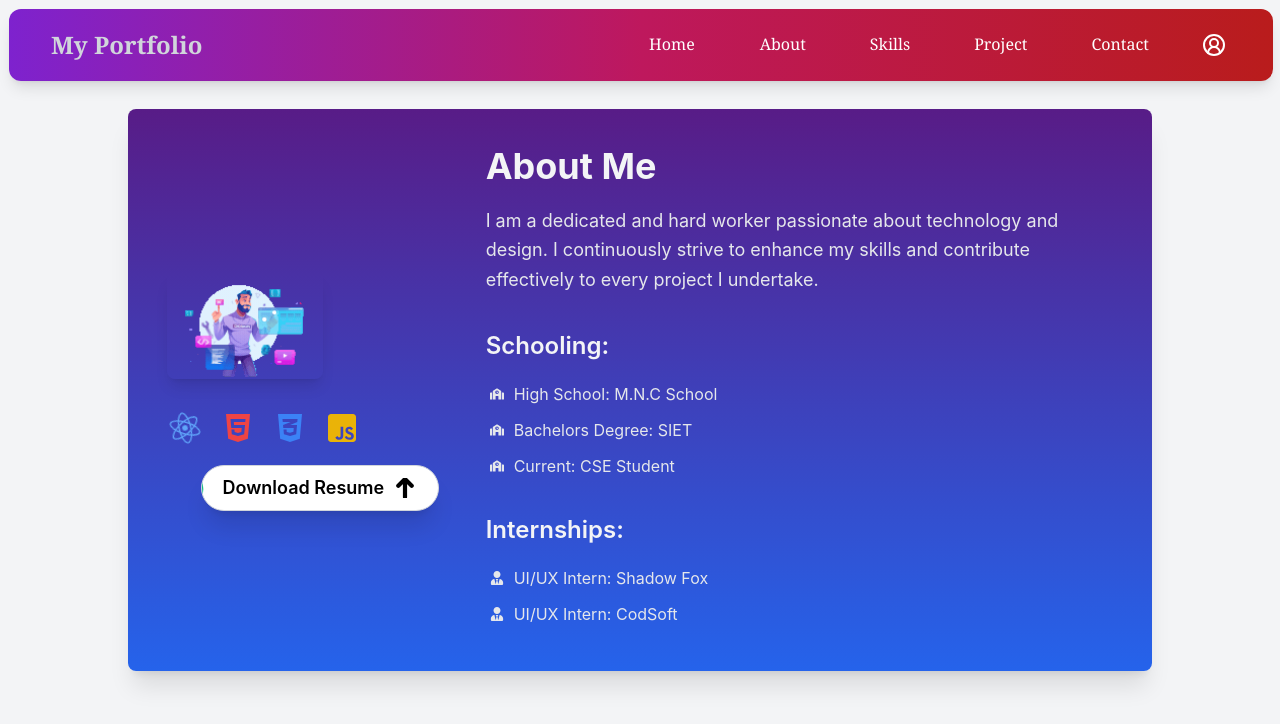
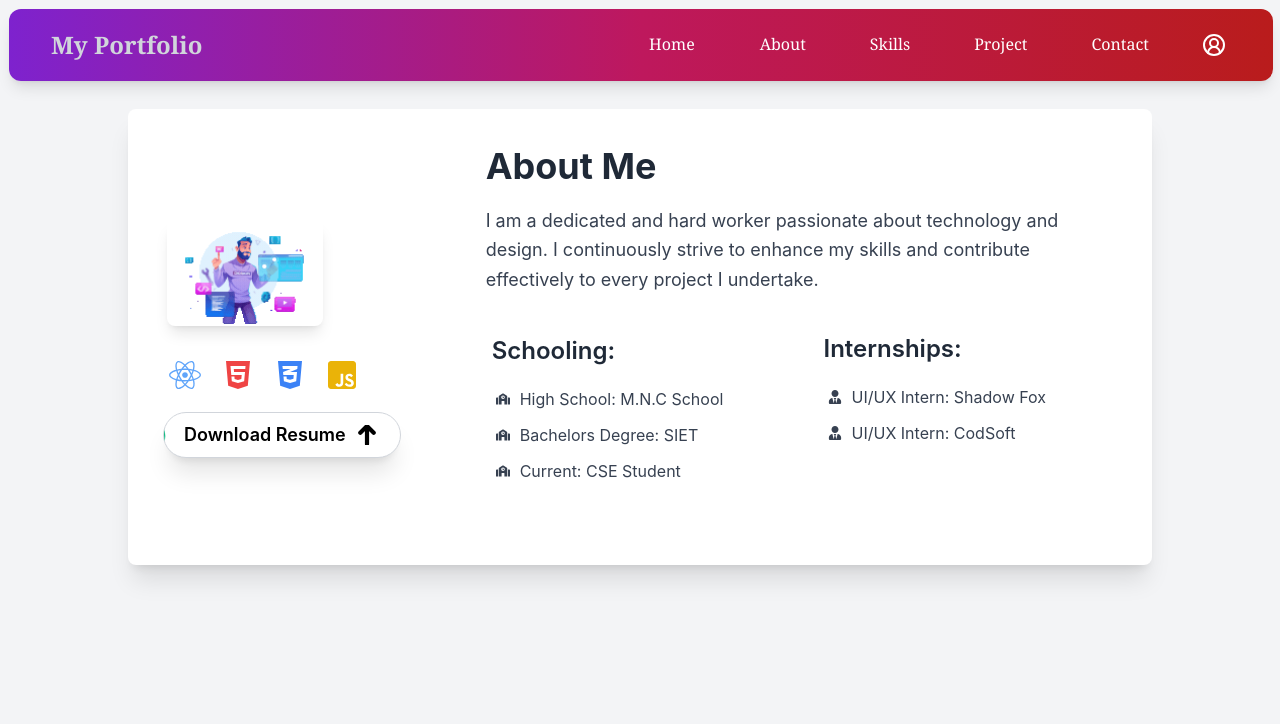
Before and after one commit to ranjiths-17904/React, a React (Vite) app in the folder sample/: page /About in a window 1280 px wide. Shown: the top 724 px of the page. Built offline with nearby package versions, Linux system fonts and the light colour scheme.

Commit message:
About update

```diff
--- a/sample/src/pages/About.jsx
+++ b/sample/src/pages/About.jsx
@@ -14,9 +14,8 @@ const About = () => {
   }, []);
 
   return (
-    <div className="flex flex-col lg:flex-row items-center p-8 bg-gradient-to-b from-purple-900 to-blue-600 rounded-lg shadow-xl w-full max-w-screen-lg mx-auto animate-fadeIn">
-
-      {/* Left Section - Profile & Skills */}
+    <div className="flex flex-col lg:flex-row items-center p-8 bg-white shadow-xl rounded-lg w-full max-w-screen-lg mx-auto">
+      {/* Left Section - Profile & Resume Button */}
       <div className="lg:w-1/3 w-full flex flex-col items-center lg:items-start mb-6 lg:mb-0">
         <div
           className="relative mb-6"
@@ -28,12 +27,13 @@ const About = () => {
             alt="Profile"
             className={`transition-transform duration-500 ease-in-out transform ${
               hovered ? 'scale-110 translate-x-3' : 'scale-100'
-            } w-full max-w-xs lg:max-w-full h-auto shadow-lg rounded-lg h-60 animate-zoomIn`}
+            } w-full max-w-xs lg:max-w-full h-auto shadow-lg rounded-lg`}
           />
         </div>
 
-        <div className="flex justify-center space-x-4 mb-4 animate-fadeInSlow">
-          <FaReact className="text-4xl text-blue-400 hover:text-blue-500 transition-transform transform hover:scale-125 animate-spin-slow" />
+        {/* Icons - Skills */}
+        <div className="flex justify-center space-x-4 mb-4">
+          <FaReact className="text-4xl text-blue-400 hover:text-blue-500 transition-transform transform hover:scale-125" />
           <FaHtml5 className="text-4xl text-red-500 hover:text-red-600 transition-transform transform hover:scale-125" />
           <FaCss3Alt className="text-4xl text-blue-500 hover:text-blue-600 transition-transform transform hover:scale-125" />
           <FaJsSquare className="text-4xl text-yellow-500 hover:text-yellow-600 transition-transform transform hover:scale-125" />
@@ -42,7 +42,7 @@ const About = () => {
         {/* Download Resume Button */}
         <button
           type="button"
-          className="relative flex justify-center gap-2 items-center mx-auto shadow-xl text-lg bg-white backdrop-blur-md font-semibold border border-gray-300 hover:border-emerald-500 transition-all duration-700 rounded-full px-5 py-2 overflow-hidden group hover:bg-gradient-to-r hover:from-purple-500 hover:to-blue-500"
+          className="relative flex justify-center gap-2 items-center shadow-xl text-lg bg-white backdrop-blur-md font-semibold border border-gray-300 hover:border-emerald-500 transition-all duration-700 rounded-full px-5 py-2 overflow-hidden group hover:bg-gradient-to-r hover:from-purple-500 hover:to-blue-500"
         >
           Download Resume
           <svg
@@ -64,35 +64,44 @@ const About = () => {
         </button>
       </div>
 
-      {/* Right Section - About Me */}
+      {/* Right Section - About Me, Schooling & Internships */}
       <div className={`lg:w-2/3 w-full transition-opacity duration-1000 ${visible ? 'opacity-100' : 'opacity-0'} animate-slideInRight`}>
-        <h1 className="text-4xl font-bold mb-4 text-gray-100 text-left">About Me</h1>
-        <p className="text-lg mb-8 text-left text-gray-200 leading-relaxed">
+        <h1 className="text-4xl font-bold mb-4 text-gray-800">About Me</h1>
+        <p className="text-lg mb-8 text-gray-700 leading-relaxed">
           I am a dedicated and hard worker passionate about technology and design. I continuously strive to enhance my skills and contribute effectively to every project I undertake.
         </p>
 
-        <h2 className="text-2xl font-semibold mb-4 text-gray-100 text-left">Schooling:</h2>
-        <ul className="list-disc list-inside mb-8 text-left animate-fadeInSlow">
-          <li className="flex items-center text-gray-200 mb-2 transition-transform duration-500 hover:translate-x-2 hover:text-blue-500">
+        {/* Schooling and Internships in the same row */}
+        <div className="flex flex-wrap justify-between mb-8">
+          {/* Schooling Section */}
+          <div className="w-full lg:w-1/2 pr-4">
+            <h2 className="text-2xl font-semibold mb-4 text-gray-800">Schooling:</h2>
+            <ul className="list-disc list-inside text-gray-700">
+              <li className="flex items-center mb-2 transition-transform duration-500 hover:translate-x-2 hover:text-blue-500">
                 <FaSchool className="mr-2 text-lg" /> High School: M.N.C School
               </li>
-          <li className="flex items-center text-gray-200 mb-2 transition-transform duration-500 hover:translate-x-2 hover:text-blue-500">
+              <li className="flex items-center mb-2 transition-transform duration-500 hover:translate-x-2 hover:text-blue-500">
                 <FaSchool className="mr-2 text-lg" /> Bachelors Degree: SIET
               </li>
-          <li className="flex items-center text-gray-200 mb-2 transition-transform duration-500 hover:translate-x-2 hover:text-blue-500">
+              <li className="flex items-center mb-2 transition-transform duration-500 hover:translate-x-2 hover:text-blue-500">
                 <FaSchool className="mr-2 text-lg" /> Current: CSE Student
               </li>
             </ul>
+          </div>
 
-        <h2 className="text-2xl font-semibold mb-4 text-gray-100 text-left">Internships:</h2>
-        <ul className="list-disc list-inside text-left animate-fadeInSlow">
-          <li className="flex items-center text-gray-200 mb-2 transition-transform duration-500 hover:translate-x-2 hover:text-green-500">
+          {/* Internships Section */}
+          <div className="pr-16 pt-0">
+            <h2 className="text-2xl font-semibold mb-4 text-gray-800">Internships:</h2>
+            <ul className="list-disc list-inside text-gray-700">
+              <li className="flex items-center mb-2 transition-transform duration-500 hover:translate-x-2 hover:text-green-500">
                 <FaUserTie className="mr-2 text-lg" /> UI/UX Intern: Shadow Fox
               </li>
-          <li className="flex items-center text-gray-200 mb-2 transition-transform duration-500 hover:translate-x-2 hover:text-green-500">
+              <li className="flex items-center mb-2 transition-transform duration-500 hover:translate-x-2 hover:text-green-500">
                 <FaUserTie className="mr-2 text-lg" /> UI/UX Intern: CodSoft
               </li>
             </ul>
+          </div>
+        </div>
       </div>
     </div>
   );
```
Lines whose indentation alone changed are shown as unchanged.
